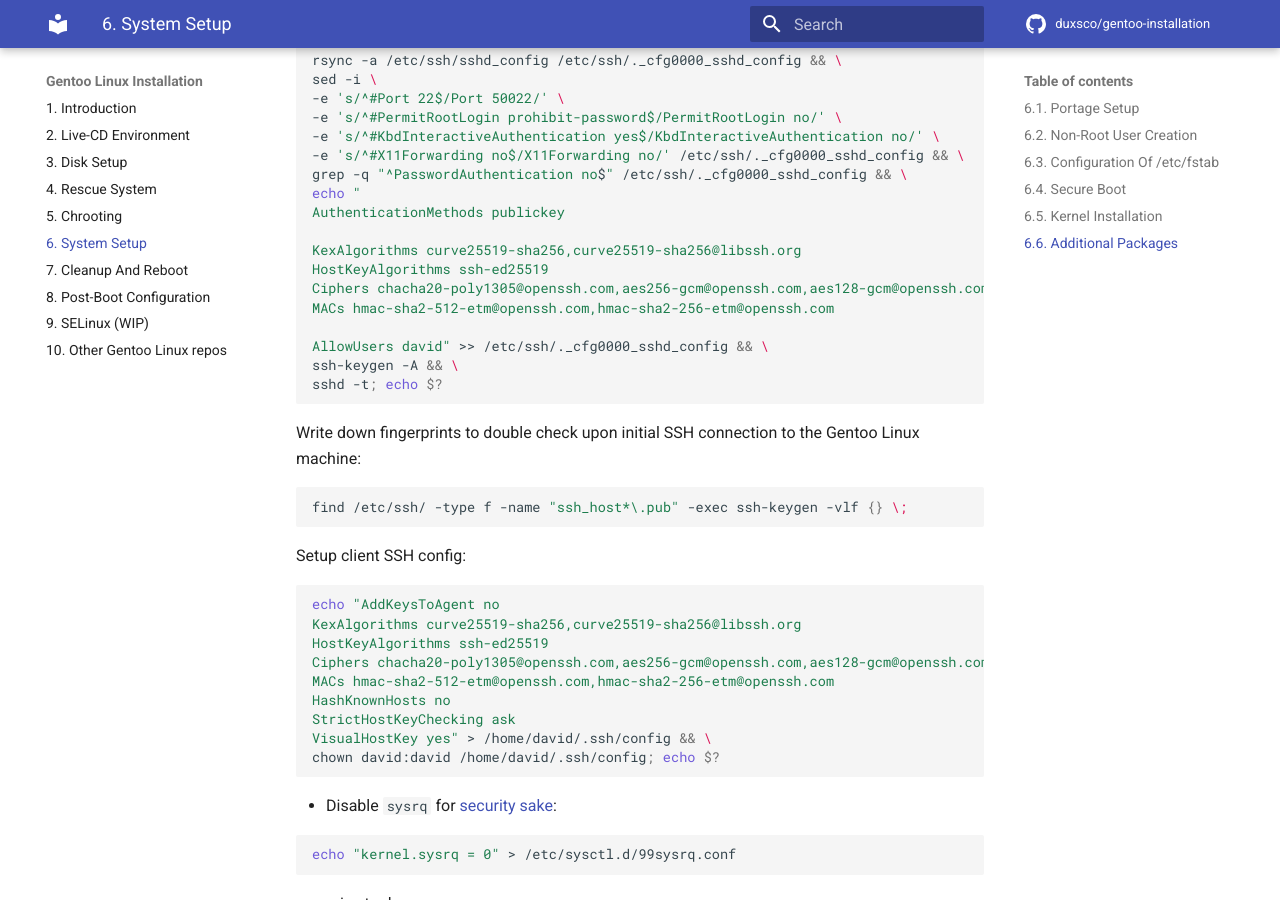
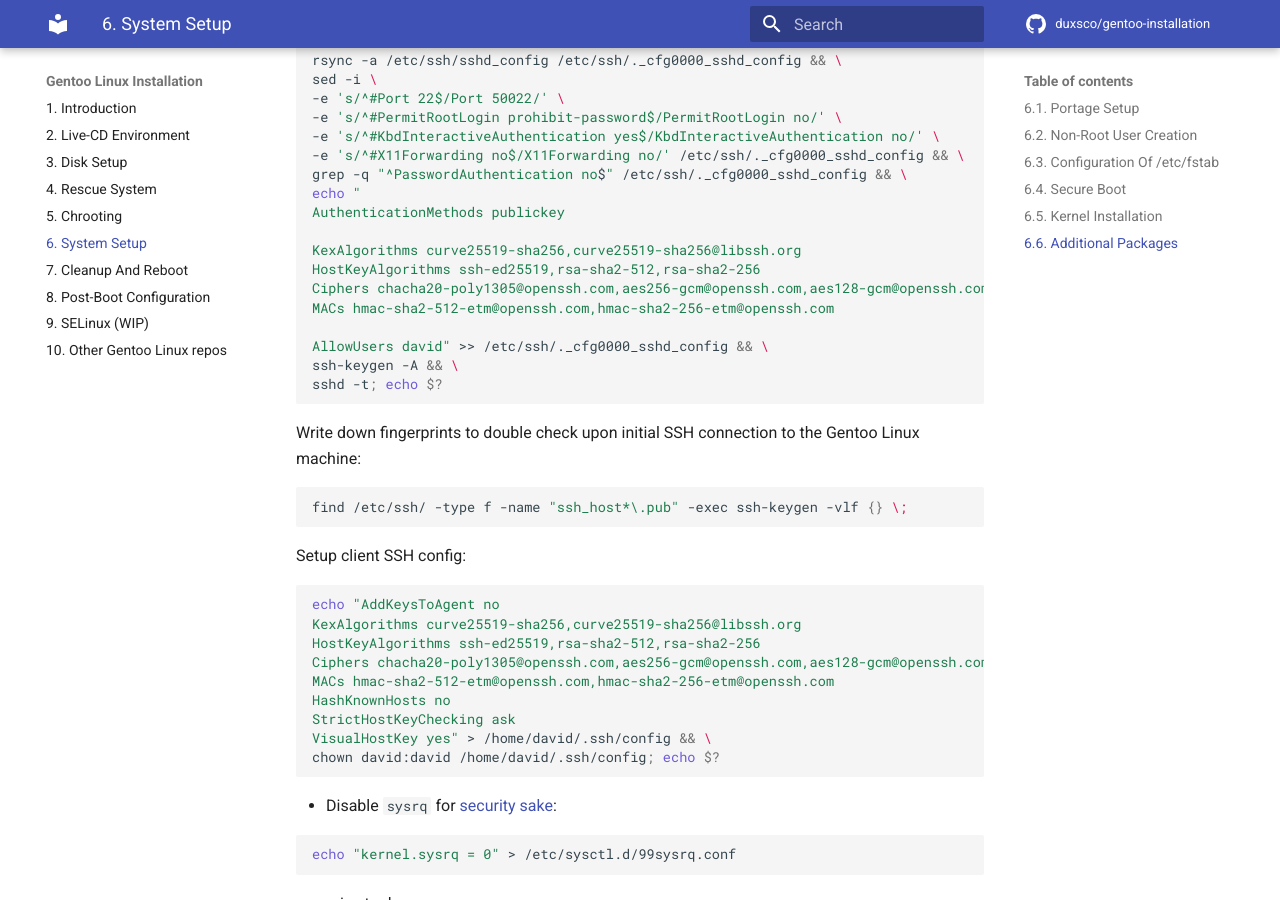
Before and after one commit to duxsco/gentoo-installation, an MkDocs documentation site: the page built from docs/system_setup.md, in a window 1280 px wide and 900 px high, scrolled down 9025 px. Built offline with MkDocs 1.6.1 and Material for MkDocs 9.7.7, drawn with Linux system fonts in a browser that asks for light colours; comment, search, counter and statistics services are not loaded.

Commit message:
Enable RSA for ssh

````diff
--- a/docs/system_setup.md
+++ b/docs/system_setup.md
@@ -478,7 +478,7 @@ echo "
 AuthenticationMethods publickey
 
 KexAlgorithms curve25519-sha256,curve25519-sha256@libssh.org
-HostKeyAlgorithms ssh-ed25519
+HostKeyAlgorithms ssh-ed25519,rsa-sha2-512,rsa-sha2-256
 Ciphers chacha20-poly1305@openssh.com,aes256-gcm@openssh.com,aes128-gcm@openssh.com
 MACs hmac-sha2-512-etm@openssh.com,hmac-sha2-256-etm@openssh.com
 
@@ -498,7 +498,7 @@ Setup client SSH config:
 ```bash
 echo "AddKeysToAgent no
 KexAlgorithms curve25519-sha256,curve25519-sha256@libssh.org
-HostKeyAlgorithms ssh-ed25519
+HostKeyAlgorithms ssh-ed25519,rsa-sha2-512,rsa-sha2-256
 Ciphers chacha20-poly1305@openssh.com,aes256-gcm@openssh.com,aes128-gcm@openssh.com
 MACs hmac-sha2-512-etm@openssh.com,hmac-sha2-256-etm@openssh.com
 HashKnownHosts no
````
Also changed, not shown: docs/rescue_system.md (+1 -1 lines).
